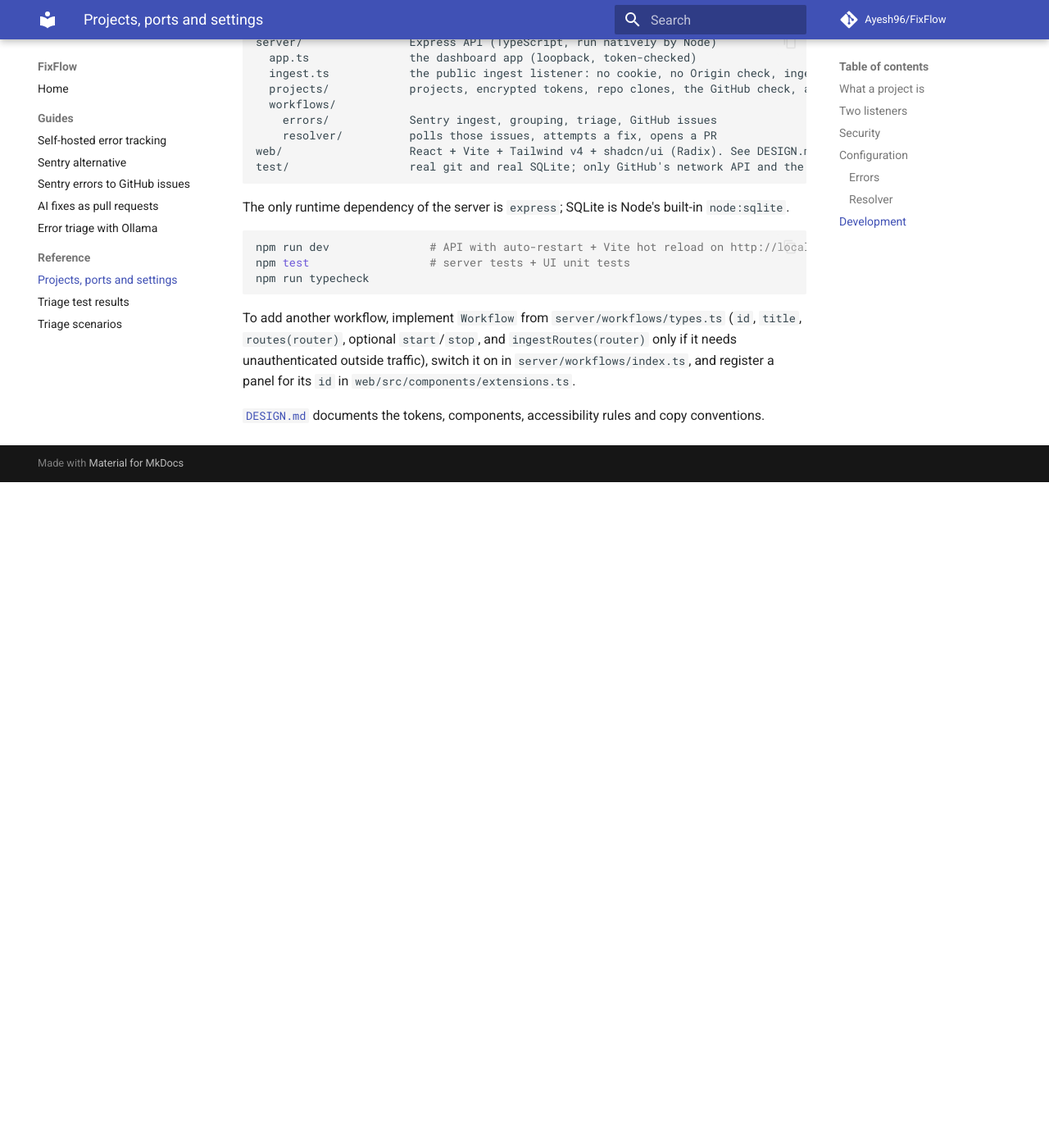
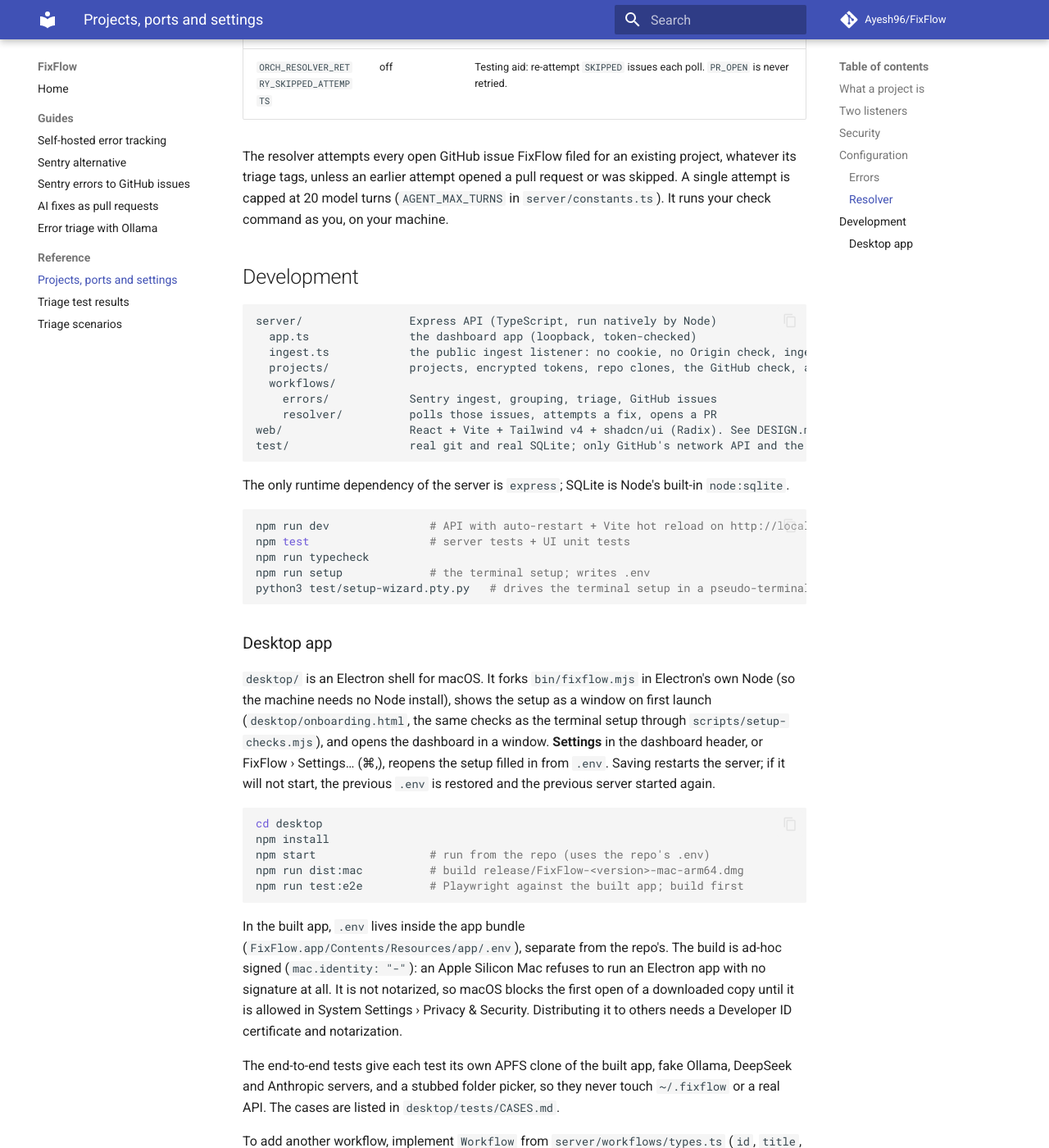
Before and after one commit to Ayesh96/FixFlow, an MkDocs documentation site: the page built from docs/reference.md, in a window 1280 px wide and 1400 px high, scrolled down 5106 px. Shown: the whole window at 82% size. Built offline with MkDocs 1.6.1 and Material for MkDocs 9.7.7, drawn with Linux system fonts in a browser that asks for light colours; comment, search, counter and statistics services are not loaded; before the commit the page ends 5694 px from its top, so only the background shows below that; some of the changed text lies outside the part shown.

Commit message:
Document the setup, settings and desktop app, and ship the setup in the tarball
README, the docs site, the reference, .env.example, CONTRIBUTING and the
changelog now cover the terminal setup (first npm start, npm run setup), the
desktop app (building the .dmg, Settings, where its .env lives, signing), the
level threshold, and how to run the setup and desktop tests.

The release tarball did not include the setup scripts, so its first run, which
starts the setup when there is no .env, would have failed. It now ships them
and the setup npm script.

The desktop build now ad-hoc signs the app itself (identity "-", no hardened
runtime). Before, only the unpacked app was signed by hand after the .dmg was
made, so the app inside the .dmg had no bundle signature and would not run on
Apple Silicon. The .dmg is now FixFlow-<version>-mac-arm64.dmg.

````diff
--- a/docs/reference.md
+++ b/docs/reference.md
@@ -45,7 +45,13 @@
 
 ## Configuration
 
-Everything is optional. Copy `.env.example` to `.env`.
+Everything is optional. The first `npm start` (or `node bin/fixflow.mjs`) in a terminal runs a setup that writes `.env`, and `npm run setup` runs it again, starting from the current values. You can also copy `.env.example` to `.env` and edit it.
+
+The setup, in the terminal and in the desktop app, differs from a hand-written `.env` in three ways:
+
+- It always turns on error tracking and the resolver. `ORCH_ERRORS_ENABLED=0` and `ORCH_RESOLVER_ENABLED=0` still work when set by hand.
+- It requires at least one model, because the resolver needs one.
+- It writes only values it has checked: the ports are free, the Ollama address answers, API keys are accepted, and the models are ones the provider lists. Then the server's own config checks run on the result before anything is written.
 
 | Variable | Default | |
 |---|---|---|
@@ -76,7 +82,7 @@
 | `ORCH_ERRORS_INGEST_HOST` | `127.0.0.1` | |
 | `ORCH_ERRORS_DSN_PUBLIC_KEY` | unset | When set, ingest requests must carry this `sentry_key`. |
 | `ORCH_ERRORS_GITHUB_LABELS` | none | Labels applied to new issues. |
-| `ORCH_ERRORS_MIN_LEVEL` | `error` | Lowest level that is filed on GitHub. Lower levels are still stored and triaged. |
+| `ORCH_ERRORS_MIN_LEVEL` | `error` | A threshold: that level and every level above it are filed on GitHub (`error` files `error` and `fatal`; `fatal` files crashes only). The order is `debug`, `info`, `warning`, `error`, `fatal`. Lower levels are still stored and triaged. |
 | `ORCH_ERRORS_COMMENT_THRESHOLDS` | `100,1000,10000` | Event counts at which it comments on the GitHub issue. |
 | `ORCH_ERRORS_RETENTION_DAYS` | `30` | Raw events older than this are pruned hourly; issue rows and counters stay. `0` keeps everything. |
 | `ORCH_ERRORS_DB` | `<data>/errors.db` | |
@@ -116,7 +122,25 @@
 npm run dev               # API with auto-restart + Vite hot reload on http://localhost:5173
 npm test                  # server tests + UI unit tests
 npm run typecheck
+npm run setup             # the terminal setup; writes .env
+python3 test/setup-wizard.pty.py   # drives the terminal setup in a pseudo-terminal; works in scratch copies, never your .env
 ```
+
+### Desktop app
+
+`desktop/` is an Electron shell for macOS. It forks `bin/fixflow.mjs` in Electron's own Node (so the machine needs no Node install), shows the setup as a window on first launch (`desktop/onboarding.html`, the same checks as the terminal setup through `scripts/setup-checks.mjs`), and opens the dashboard in a window. **Settings** in the dashboard header, or FixFlow › Settings… (⌘,), reopens the setup filled in from `.env`. Saving restarts the server; if it will not start, the previous `.env` is restored and the previous server started again.
+
+```bash
+cd desktop
+npm install
+npm start                 # run from the repo (uses the repo's .env)
+npm run dist:mac          # build release/FixFlow-<version>-mac-arm64.dmg
+npm run test:e2e          # Playwright against the built app; build first
+```
+
+In the built app, `.env` lives inside the app bundle (`FixFlow.app/Contents/Resources/app/.env`), separate from the repo's. The build is ad-hoc signed (`mac.identity: "-"`): an Apple Silicon Mac refuses to run an Electron app with no signature at all. It is not notarized, so macOS blocks the first open of a downloaded copy until it is allowed in System Settings › Privacy & Security. Distributing it to others needs a Developer ID certificate and notarization.
+
+The end-to-end tests give each test its own APFS clone of the built app, fake Ollama, DeepSeek and Anthropic servers, and a stubbed folder picker, so they never touch `~/.fixflow` or a real API. The cases are listed in `desktop/tests/CASES.md`.
 
 To add another workflow, implement `Workflow` from `server/workflows/types.ts` (`id`, `title`, `routes(router)`, optional `start`/`stop`, and `ingestRoutes(router)` only if it needs unauthenticated outside traffic), switch it on in `server/workflows/index.ts`, and register a panel for its `id` in `web/src/components/extensions.ts`.
 
````
Also changed, not shown: CHANGELOG.md (+5 -0 lines), CONTRIBUTING.md (+7 -0 lines), README.md (+6 -2 lines), docs/index.md (+2 -0 lines), 4 other files.
